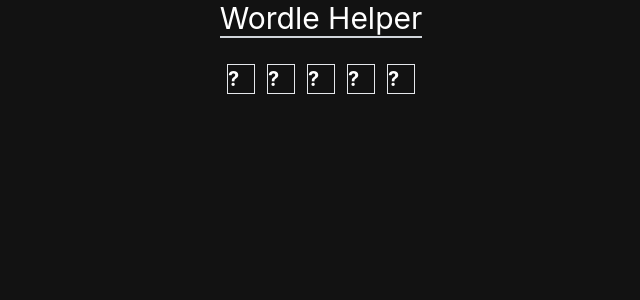
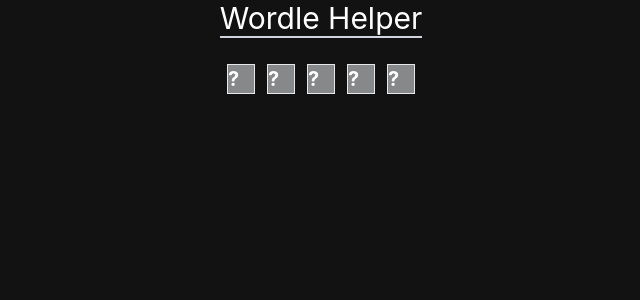
Before and after one commit to BrianSpencerDev/wordle-helper, a Next.js app: page / in a window 1280 px wide. Shown: the top 300 px of the page, without its empty margins (319-959 px from the left). Built offline with nearby package versions, Linux system fonts and the light colour scheme.

Commit message:
implement color logic in Input

```diff
--- a/components/Input.js
+++ b/components/Input.js
@@ -1,9 +1,14 @@
-import {useRef} from "react";
+import {useRef, useState} from "react";
 import Letter from "./Letter";
 
 function Input(props){
 
     const inputRef = useRef()
+
+    const [inputs, setInputs] = useState([{letter:'?', color: 'gray'}, {letter:'?', color: 'gray'},
+        {letter:'?', color: 'gray'}, {letter:'?', color: 'gray'}, {letter:'?', color: 'gray'}])
+
+    const [currInput, setCurrInput] = useState(0)
 
     function submitHandler(e) {
         e.preventDefault();
@@ -30,12 +35,55 @@ function Input(props){
 		}
 	};
 
-    return <div className="flex flex-row justify-center my-5">
-        <Letter />
-        <Letter />
-        <Letter />
-        <Letter />
-        <Letter />
+    function onDelete(){
+
+
+        const newArray = [...inputs];
+
+        newArray[currInput].letter = '?';
+        newArray[currInput].color = 'gray'
+
+        setInputs(newArray);
+
+        if (currInput > 0){
+            setCurrInput(currInput - 1);
+        }
+
+    }
+
+    function handleKeyboard(event){
+
+        if (event.key === "Enter") {
+            submitHandler();
+        } else if (event.key === "Backspace") {
+            onDelete();
+        } else if (event.key === " " || event.key === '?'){
+            setCurrInput(currInput++)
+        } else {
+
+            console.log('hey')
+
+            const letter = event.key.toUpperCase()
+
+            const newArray = [...inputs];
+
+            newArray[currInput].letter = letter;
+            newArray[currInput].color = 'yellow';
+
+            setInputs(newArray);
+
+            if (currInput < 4) {
+                setCurrInput(currInput + 1);
+            }
+        }
+    }
+
+    return <div tabIndex="0" className="flex flex-row justify-center my-5" onKeyDown={handleKeyboard}>
+        <Letter pos={0} inputs={inputs} setInputs={setInputs}/>
+        <Letter pos={1} inputs={inputs} setInputs={setInputs}/>
+        <Letter pos={2} inputs={inputs} setInputs={setInputs}/>
+        <Letter pos={3} inputs={inputs} setInputs={setInputs}/>
+        <Letter pos={4} inputs={inputs} setInputs={setInputs}/>
     </div>
 
 }
--- a/components/Letter.js
+++ b/components/Letter.js
@@ -1,7 +1,34 @@
-function Letter(){
+function Letter(props){
 
-    return <div className="m-1.5 w-7 text-xl h-full font-bold border border-graygit">
-        ?
+    //console.log(props.inputs[props.pos])
+
+    const input = props.inputs[props.pos]
+    const color = input.color;
+
+    function handleClick(){
+        console.log("dafuq")
+
+        if(input.color === 'yellow'){
+            const newArray = [...props.inputs];
+
+            newArray[props.pos].color = 'green';
+
+            props.setInputs(newArray);
+        }
+        else if(input.color === 'green'){
+            const newArray = [...props.inputs];
+
+            newArray[props.pos].color = 'yellow';
+
+            props.setInputs(newArray);
+        }
+
+    }
+
+
+
+    return <div className={`m-1.5 w-7 text-xl h-full font-bold border border-gray ${color}`} onClick={handleClick}>
+        {input.letter}
     </div>
 
 }
--- a/pages/_app.js
+++ b/pages/_app.js
@@ -1,7 +1,7 @@
 import '../styles/globals.css'
 
 function MyApp({ Component, pageProps }) {
-  return <Component {...pageProps} />
+  return <Component className=".h-screen .w-screen" {...pageProps} />
 }
 
 export default MyApp
--- a/pages/index.js
+++ b/pages/index.js
@@ -24,8 +24,6 @@ export default function Home() {
       <main className='w-full h-full'>
         <Navbar />
         <Input onSubmit={getWords}/>
-        {console.log(words)}
-        {console.log(Array.isArray(words))}
         <Results words={words}/>
       </main>
     </div>
--- a/styles/globals.css
+++ b/styles/globals.css
@@ -19,6 +19,23 @@ a {
   box-sizing: border-box;
 }
 
+#__next {
+  height: 100%;
+  width: 100%;
+}
+
+.yellow {
+  background-color: #c9b454;
+}
+
+.green {
+  background-color: #6aaa64;
+}
+
+.gray {
+  background-color: #86888a;
+}
+
 @tailwind base;
 @tailwind components;
 @tailwind utilities;
```
